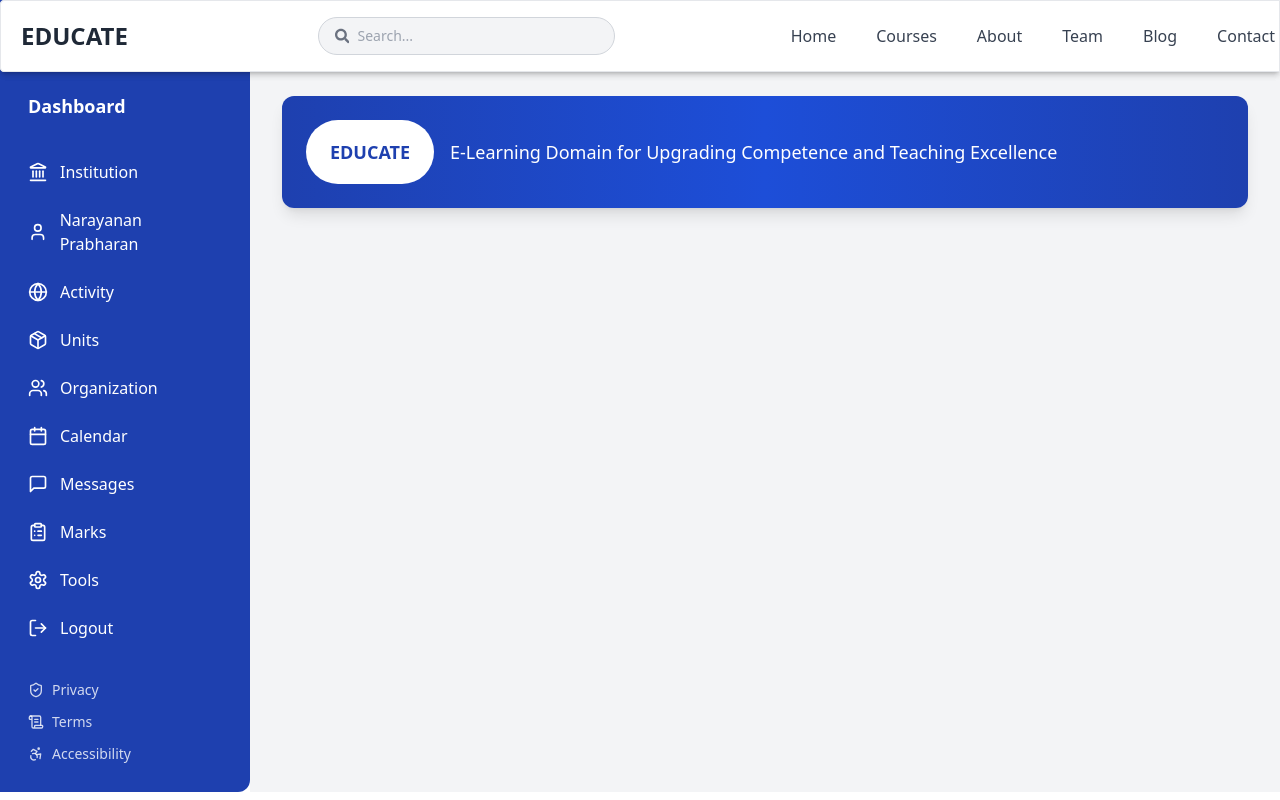
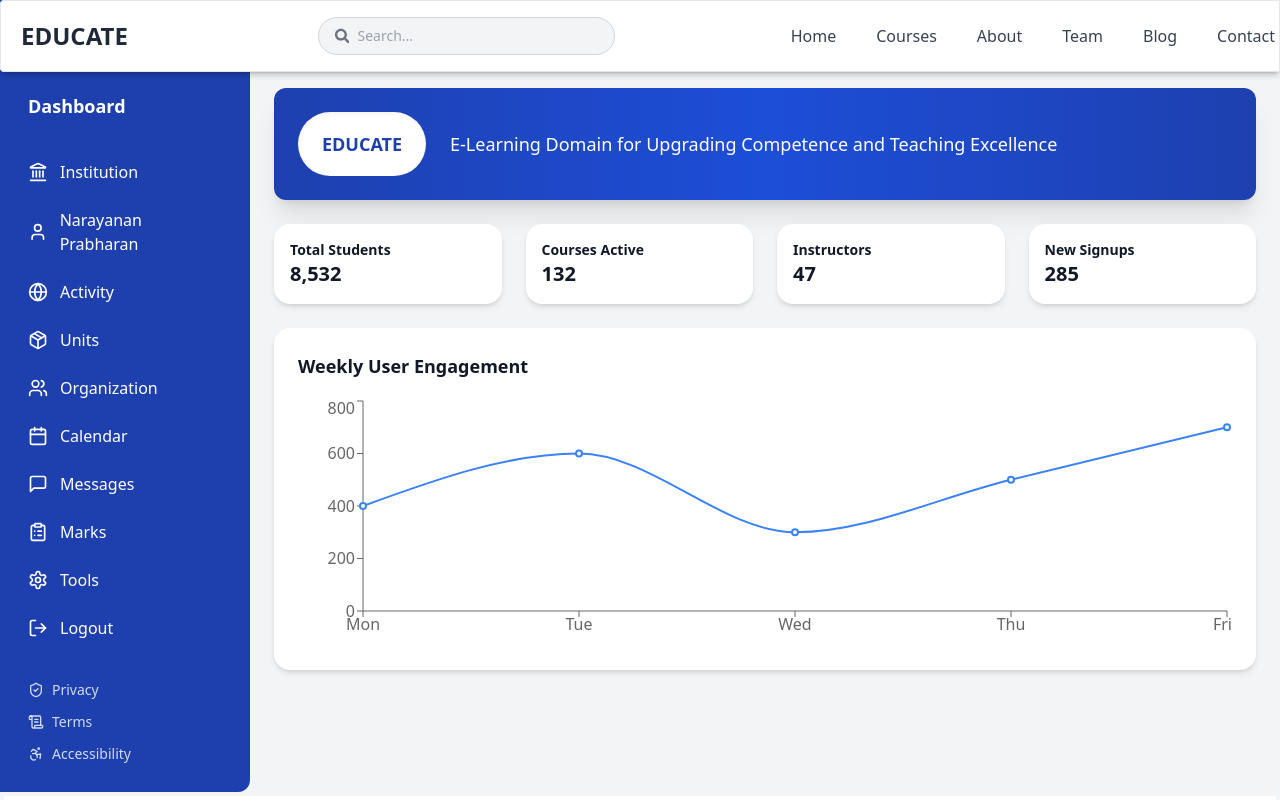
Before and after one commit to NipunBasnayake/educate-lms-mern, a React (Vite) app in the folder client/: page /dashboard in a window 1280 px wide. Shown: the top 800 px of the page. Built offline with nearby package versions, Linux system fonts and the light colour scheme.

Commit message:
Add EngagementChart component and update Dashboard layout with new cards and sidebar

```diff
--- a/client/src/App.jsx
+++ b/client/src/App.jsx
@@ -49,11 +49,6 @@ function App() {
 
 
 
-
-
-
-
-
         {/* Add more routes as needed */}
       </Routes>
     </Router>
--- /dev/null
+++ b/client/src/charts/EngagementChart.jsx  .jsx
@@ -0,0 +1,45 @@
+// src/charts/EngagementChart.jsx
+import React from "react";
+import {
+  LineChart,
+  Line,
+  XAxis,
+  YAxis,
+  Tooltip,
+  ResponsiveContainer,
+  CartesianGrid,
+} from "recharts";
+
+const EngagementChart = ({ data }) => {
+  return (
+    <div className="bg-white dark:bg-gray-800 rounded-xl shadow-md p-6">
+      <h3 className="text-lg font-semibold mb-4 text-gray-800 dark:text-white">
+        Weekly User Engagement
+      </h3>
+      <ResponsiveContainer width="100%" height={250}>
+        <LineChart data={data}>
+          <CartesianGrid strokeDasharray="3 3" stroke="#ccc" />
+          <XAxis dataKey="name" stroke="#8884d8" />
+          <YAxis stroke="#8884d8" />
+          <Tooltip
+            contentStyle={{
+              backgroundColor: "#1e293b",
+              borderRadius: "8px",
+              color: "#fff",
+            }}
+          />
+          <Line
+            type="monotone"
+            dataKey="users"
+            stroke="#3b82f6"
+            strokeWidth={3}
+            dot={{ r: 4 }}
+            activeDot={{ r: 6 }}
+          />
+        </LineChart>
+      </ResponsiveContainer>
+    </div>
+  );
+};
+
+export default EngagementChart;
--- /dev/null
+++ b/client/src/components/card.jsx
@@ -0,0 +1,25 @@
+import React from "react";
+import clsx from "clsx";
+
+const Card = ({ className, children }) => {
+  return (
+    <div
+      className={clsx(
+        "rounded-2xl shadow-md bg-white dark:bg-gray-800 transition-colors duration-300",
+        className
+      )}
+    >
+      {children}
+    </div>
+  );
+};
+
+export const CardContent = ({ className, children }) => {
+  return (
+    <div className={clsx("p-4", className)}>
+      {children}
+    </div>
+  );
+};
+
+export default Card;
--- a/client/src/pages/Dashboard.jsx
+++ b/client/src/pages/Dashboard.jsx
@@ -1,34 +1,89 @@
-import Navbar from "../components/Navbar"; // ✅ Import Navbar
+import React from "react";
+import Navbar from "../components/Navbar";
 import Footer from "../components/Footer";
+import Sidebar from "../components/Sidebar";
+import { LineChart, Line, XAxis, YAxis, Tooltip, ResponsiveContainer } from "recharts";
+import Card, { CardContent } from "../components/card";
+import { motion } from "framer-motion";
 import "swiper/css";
 import "swiper/css/pagination";
 
-import Sidebar from "../components/Sidebar"; // ✅ Import Sidebar
-
-
-
+// Dummy chart data
+const data = [
+  { name: "Mon", users: 400 },
+  { name: "Tue", users: 600 },
+  { name: "Wed", users: 300 },
+  { name: "Thu", users: 500 },
+  { name: "Fri", users: 700 },
+];
 
 const Dashboard = () => {
   return (
-    <div>
+    <div className="min-h-screen bg-gray-100 dark:bg-gray-900 text-gray-900 dark:text-white">
       <Navbar />
 
-      <main className="flex w-full">
+      <main className="flex">
         <Sidebar />
 
-        {/* Blue Card Container */}
-        <div className="flex-1 p-8 bg-gray-100 mt-16">
-          <div className="bg-gradient-to-r from-blue-800 via-blue-700 to-blue-800 text-white rounded-xl shadow-lg p-6 flex items-center gap-4">
-            {/* Circle with EDUCATE */}
-            <div className="w-32 h-16 rounded-full bg-white text-blue-800 flex items-center justify-center text-lg font-bold">
+        <div className="flex-1 p-6 mt-16 space-y-6">
+          {/* EDUCATE Banner */}
+          <motion.div
+            className="bg-gradient-to-r from-blue-800 via-blue-700 to-blue-800 text-white rounded-xl shadow-xl p-6 flex items-center gap-6"
+            initial={{ opacity: 0, y: -20 }}
+            animate={{ opacity: 1, y: 0 }}
+            transition={{ duration: 0.6 }}
+          >
+            <div className="w-32 h-16 rounded-full bg-white text-blue-800 flex items-center justify-center text-lg font-bold shadow-inner">
               EDUCATE
             </div>
-
-            {/* Full Form */}
             <h2 className="text-lg font-medium">
               E-Learning Domain for Upgrading Competence and Teaching Excellence
             </h2>
+          </motion.div>
+
+          {/* Dashboard Cards */}
+          <div className="grid grid-cols-1 sm:grid-cols-2 lg:grid-cols-4 gap-6">
+            <Card>
+              <CardContent>
+                <h4 className="text-sm font-semibold">Total Students</h4>
+                <p className="text-xl font-bold">8,532</p>
+              </CardContent>
+            </Card>
+
+            <Card>
+              <CardContent>
+                <h4 className="text-sm font-semibold">Courses Active</h4>
+                <p className="text-xl font-bold">132</p>
+              </CardContent>
+            </Card>
+
+            <Card>
+              <CardContent>
+                <h4 className="text-sm font-semibold">Instructors</h4>
+                <p className="text-xl font-bold">47</p>
+              </CardContent>
+            </Card>
+
+            <Card>
+              <CardContent>
+                <h4 className="text-sm font-semibold">New Signups</h4>
+                <p className="text-xl font-bold">285</p>
+              </CardContent>
+            </Card>
           </div>
+
+          {/* Chart Section */}
+          <Card className="p-6">
+            <h3 className="text-lg font-semibold mb-4">Weekly User Engagement</h3>
+            <ResponsiveContainer width="100%" height={250}>
+              <LineChart data={data}>
+                <XAxis dataKey="name" />
+                <YAxis />
+                <Tooltip />
+                <Line type="monotone" dataKey="users" stroke="#3b82f6" strokeWidth={2} />
+              </LineChart>
+            </ResponsiveContainer>
+          </Card>
         </div>
       </main>
 
--- /dev/null
+++ b/package.json
@@ -0,0 +1,6 @@
+{
+  "dependencies": {
+    "framer-motion": "^12.12.1",
+    "recharts": "^2.15.3"
+  }
+}
```
Also changed, not shown: 1 other file (tests, documents, lock files or other folders).
